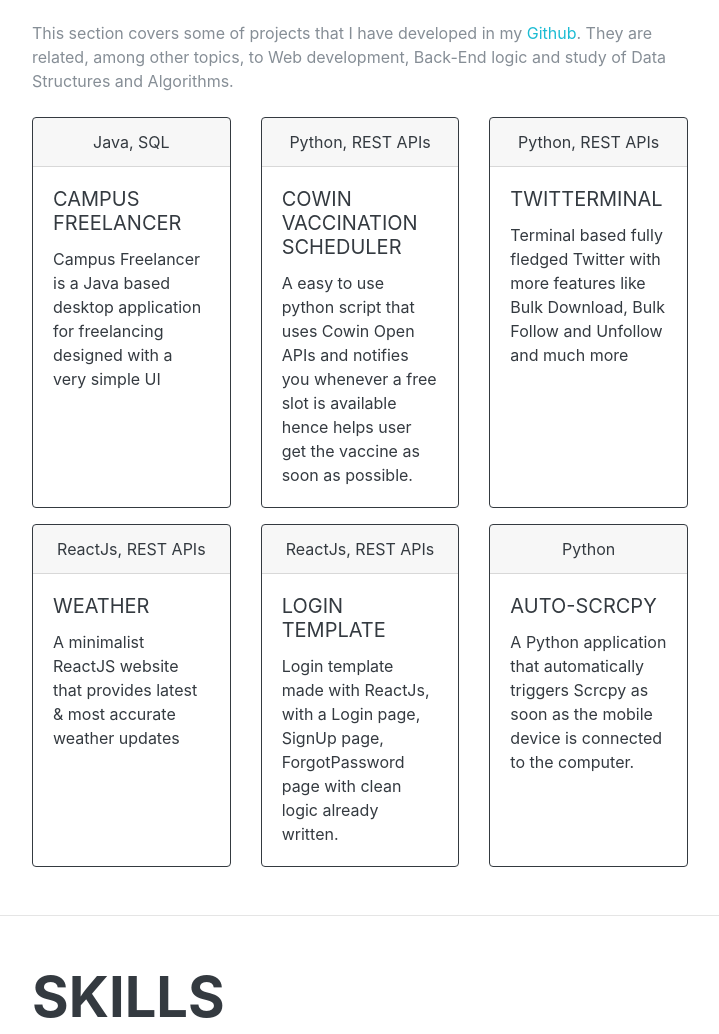
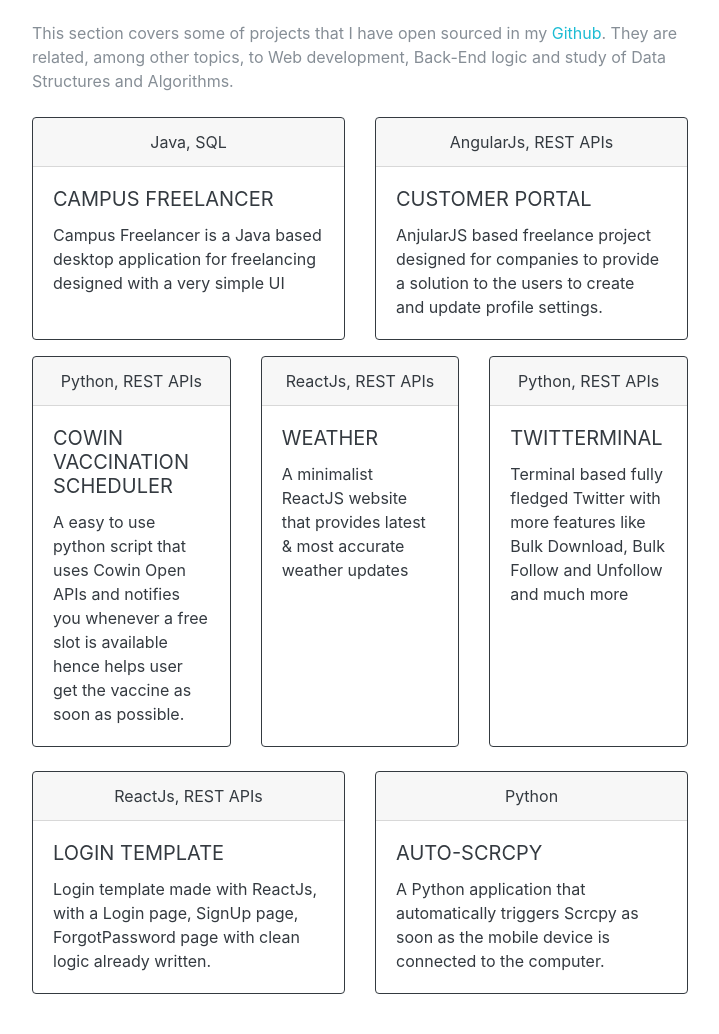
Before and after one commit to JayeshPadhiar/JayeshPadhiar.github.io, a plain HTML site: page index.html in a window 1280 px wide. Shown: the part 919-1953 px from the top of the page, without its empty margins (288-1007 px from the left). Drawn offline with nearby package versions, Linux system fonts and the light colour scheme; a web font is replaced by a local one.

Commit message:
Added Customer Portal Project

```diff
--- a/index.html
+++ b/index.html
@@ -120,7 +120,7 @@
       <div class="w-100">
         <h2 class="mb-4">Projects</h2>
 
-        <p class="mb-4">This section covers some of projects that I have developed in my <a href="https://www.github.com/JayeshPadhiar" target="_blank" title="Github">Github</a>. They are related, among other topics, to Web development, Back-End logic and study of Data Structures and Algorithms.</p>
+        <p class="mb-4">This section covers some of projects that I have open sourced in my <a href="https://www.github.com/JayeshPadhiar" target="_blank" title="Github">Github</a>. They are related, among other topics, to Web development, Back-End logic and study of Data Structures and Algorithms.</p>
 
         <div class="card-deck mb-3">
           <div class="card border-dark">
@@ -134,11 +134,34 @@
           </div>
 
           <div class="card border-dark">
-            <a href="https://github.com/JayeshPadhiar/Cowin-Auto-Scheduler" target="_blank" title="View project on Github" style="text-decoration:none;">
+            <a href="https://github.com/JayeshPadhiar/CustomerPortal" target="_blank" title="View project on Github" style="text-decoration:none;">
+            <div class="card-header text-dark text-center">AngularJs, REST APIs</div>
+            <div class="card-body text-dark">
+              <h5 class="card-title font-weight-normal">Customer Portal</h5>
+              <p class="card-text">AnjularJS based freelance project designed for companies to provide a solution to the users to create and update profile settings.</p>
+            </div>
+            </a>
+          </div>
+        </div>
+
+
+        <div class="card-deck">
+          <div class="card border-dark">
+            <a href="https://github.com/JayeshPadhiar/CowinAutoScheduler" target="_blank" title="View project on Github" style="text-decoration:none;">
             <div class="card-header text-dark text-center">Python, REST APIs</div>
             <div class="card-body text-dark">
               <h5 class="card-title font-weight-normal">Cowin Vaccination Scheduler</h5>
               <p class="card-text">A easy to use python script that uses Cowin Open APIs and notifies you whenever a free slot is available hence helps user get the vaccine as soon as possible.</p>
+            </div>
+            </a>
+          </div>
+
+          <div class="card border-dark">
+            <a href="https://github.com/JayeshPadhiar/TheWeather" target="_blank" title="View project on Github" style="text-decoration:none;">
+            <div class="card-header text-dark text-center">ReactJs, REST APIs</div>
+            <div class="card-body text-dark">
+              <h5 class="card-title font-weight-normal">Weather</h5>
+              <p class="card-text">A minimalist ReactJS website that provides latest & most accurate weather updates</p>
             </div>
             </a>
           </div>
@@ -154,19 +177,11 @@
           </div>
         </div>
 
+        <br>
+
         <div class="card-deck">
           <div class="card border-dark">
-            <a href="https://github.com/JayeshPadhiar/TheWeather" target="_blank" title="View project on Github" style="text-decoration:none;">
-            <div class="card-header text-dark text-center">ReactJs, REST APIs</div>
-            <div class="card-body text-dark">
-              <h5 class="card-title font-weight-normal">Weather</h5>
-              <p class="card-text">A minimalist ReactJS website that provides latest & most accurate weather updates</p>
-            </div>
-            </a>
-          </div>
-
-          <div class="card border-dark">
-            <a href="https://github.com/JayeshPadhiar/login-template" target="_blank" title="View project on Github" style="text-decoration:none;">
+            <a href="https://github.com/JayeshPadhiar/LoginTemplate" target="_blank" title="View project on Github" style="text-decoration:none;">
             <div class="card-header text-dark text-center">ReactJs, REST APIs</div>
             <div class="card-body text-dark">
               <h5 class="card-title font-weight-normal">Login Template</h5>
@@ -266,9 +281,6 @@
           </li>
           <li class="list-inline-item">
             <i class="devicons devicon-intellij-plain" data-title="IntelliJ"></i>
-          </li>
-          <li class="list-inline-item">
-            <i class="devicons devicon-android-plain" data-title="Android Studio"></i>
           </li>
         </ul>
 
```
